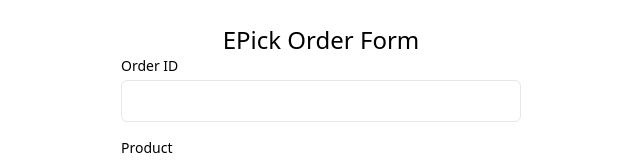
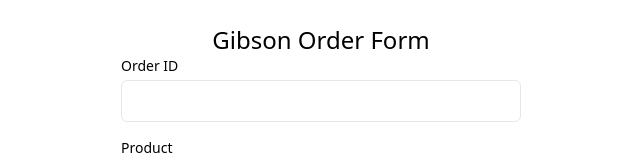
Before and after one commit to timothylam1228/ordering-form, a Next.js app: page /gibson in a window 1280 px wide. Shown: the top 160 px of the page, without its empty margins (319-959 px from the left). Built offline with nearby package versions, Linux system fonts and the light colour scheme.

Commit message:
add gibson

```diff
--- a/pages/gibson.tsx
+++ b/pages/gibson.tsx
@@ -149,7 +149,7 @@
   return (
     <div className="max-w-md mx-auto p-6 bg-white">
       <div>
-        <div className="text-2xl text-center">EPick Order Form</div>
+        <div className="text-2xl text-center">Gibson Order Form</div>
       </div>
       <div>
         {isLoading && (
```
